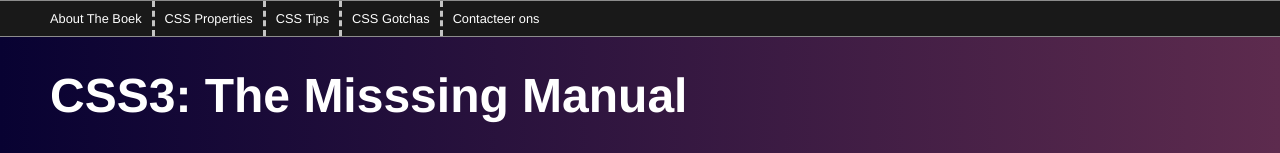
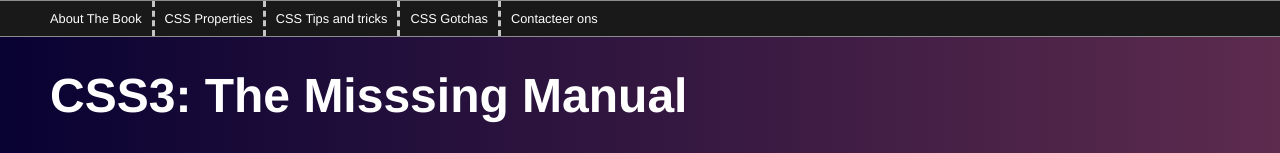
Before and after one commit to QuintGyselinck/opdracht9, a plain HTML site: page www/index.html in a window 1280 px wide. Shown: the top 153 px of the page. Drawn offline with Linux system fonts and the light colour scheme.

Commit message:
wijzigingen toevoegen

```diff
--- a/www/index.html
+++ b/www/index.html
@@ -12,9 +12,9 @@
       <header>
         <nav class="clear">
           <ul>
-            <li><a href="#">About The Boek</a></li>
+            <li><a href="#">About The Book</a></li>
             <li><a href="#">CSS Properties</a></li>
-            <li><a href="#">CSS Tips</a></li>
+            <li><a href="#">CSS Tips and tricks</a></li>
             <li><a href="#">CSS Gotchas</a></li>
             <li><a href="#">Contacteer ons</a></li>
           </ul>
```
